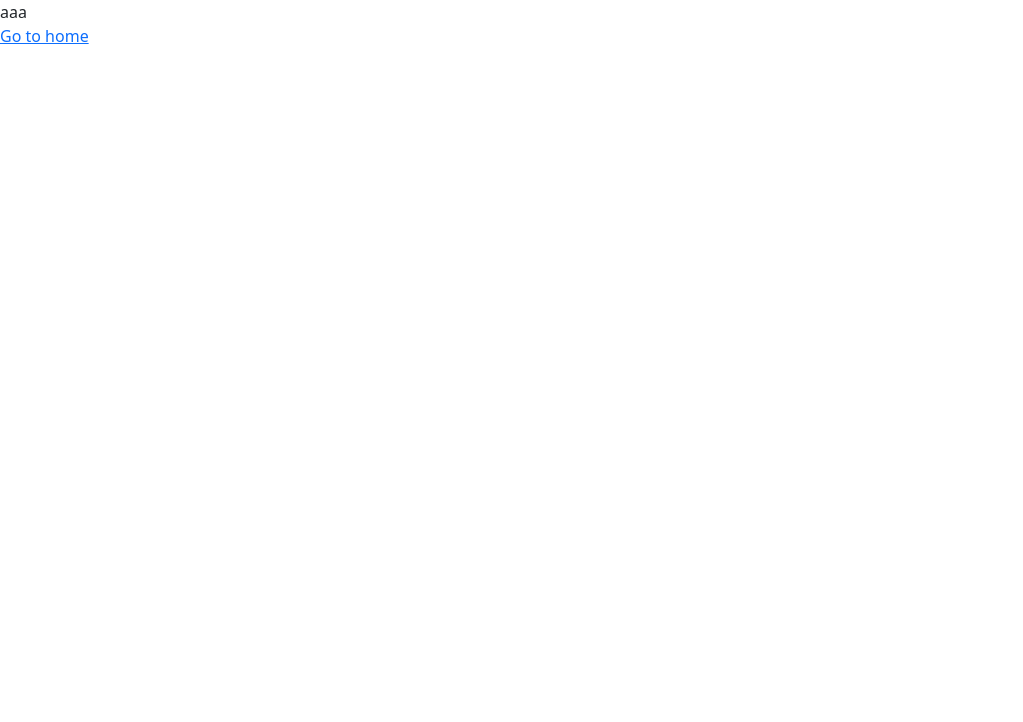
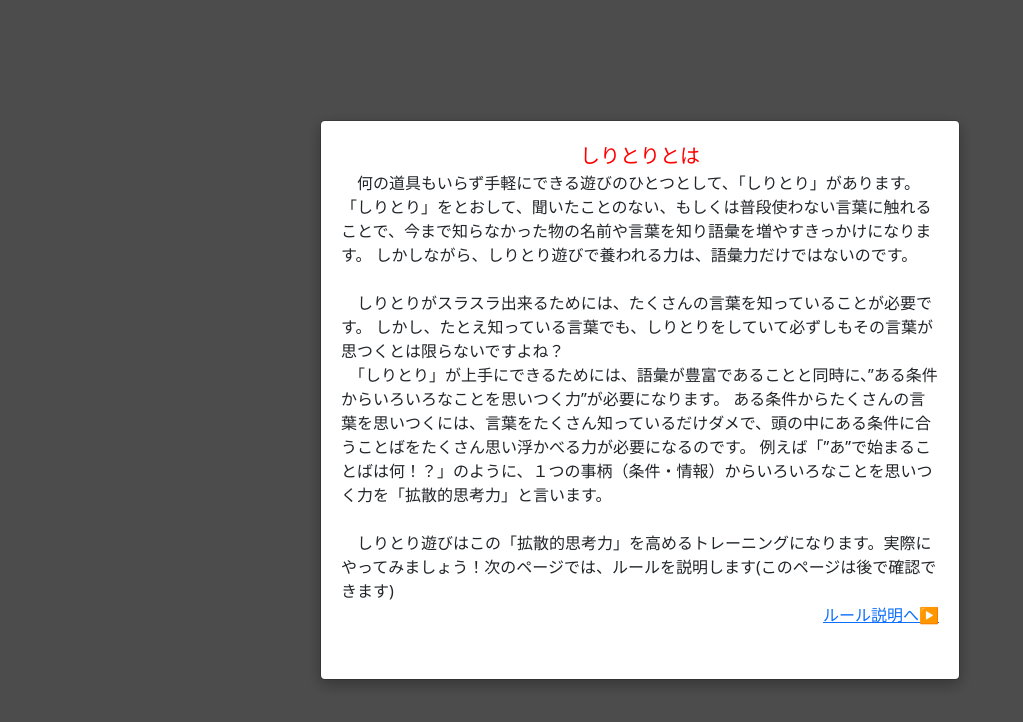
Before and after one commit to ryudama/siritori, a Vue app: page / in a window 1280 px wide. Before the commit this address had no page. Shown: the top 722 px of the page, without its empty margins (0-1023 px from the left). Built offline with nearby package versions, Linux system fonts and the light colour scheme.

Commit message:
プレイヤー登録前まで

```diff
--- a/package.json
+++ b/package.json
@@ -10,6 +10,7 @@
   },
   "dependencies": {
     "bootstrap": "^5.3.2",
+    "pinia": "^2.1.7",
     "vue": "^3.3.11",
     "vue-router": "^4.2.5"
   },
--- a/src/App.vue
+++ b/src/App.vue
@@ -4,14 +4,7 @@ import { RouterView } from 'vue-router'
 </script>
 
 <template>
-  <div>
-    <div>aaa</div>
-    <router-link to="/aa">Go to home</router-link>
-  <div>
     <RouterView />
-  </div>
-  </div>
-
 </template>
 
 <style scoped>
--- /dev/null
+++ b/src/components/Explanation.vue
@@ -0,0 +1,83 @@
+<script setup>
+import { ref } from 'vue'
+import { useGameStart } from '@/stores/pinia.js'
+const usePinia = useGameStart()
+
+const start = () => {
+    usePinia.setExplaned()
+}
+
+const emit = defineEmits(['close'])
+
+const closeModal = () => {
+    emit('close')
+}
+
+</script>
+
+<template>
+    <div class="modal" @click="closeModal">
+        <div class="modal-content" @click.stop>
+            <div class="title">しりとりとは</div>
+            <div>　何の道具もいらず手軽にできる遊びのひとつとして、「しりとり」があります。<br>
+            「しりとり」をとおして、聞いたことのない、もしくは普段使わない言葉に触れることで、今まで知らなかった物の名前や言葉を知り語彙を増やすきっかけになります。
+            しかしながら、しりとり遊びで養われる力は、語彙力だけではないのです。<br><br>
+
+            　しりとりがスラスラ出来るためには、たくさんの言葉を知っていることが必要です。
+            しかし、たとえ知っている言葉でも、しりとりをしていて必ずしもその言葉が思つくとは限らないですよね？<br>
+
+            　「しりとり」が上手にできるためには、語彙が豊富であることと同時に、”ある条件からいろいろなことを思いつく力”が必要になります。
+
+            ある条件からたくさんの言葉を思いつくには、言葉をたくさん知っているだけダメで、頭の中にある条件に合うことばをたくさん思い浮かべる力が必要になるのです。
+
+            例えば「”あ”で始まることばは何！？」のように、１つの事柄（条件・情報）からいろいろなことを思いつく力を「拡散的思考力」と言います。<br><br>
+
+            　しりとり遊びはこの「拡散的思考力」を高めるトレーニングになります。<span v-if="usePinia.getExplaned()">実際にやってみましょう！次のページでは、ルールを説明します(このページは後で確認できます)</span>
+            </div>
+            <div class="toRule" v-if="usePinia.getExplaned()">
+                <router-link to="/Rule" @click="start">ルール説明へ▶️</router-link>
+            </div>
+        </div>
+    </div>
+</template>
+
+<style scoped>
+.modal{
+    /* 既存のスタイル */
+    position: fixed; /* ページに固定 */
+    top: 0;
+    left: 0;
+    width: 100%;
+    height: 100%;
+    background-color: rgba(0, 0, 0, 0.7); /* 半透明の黒い背景 */
+    display: flex;
+    flex-direction: column;
+    align-items: center; /* 中央揃え */
+    justify-content: center; /* 中央揃え */
+    z-index: 1000; /* 他の要素より前面に */
+}
+
+.modal-content{
+    width: 50%;
+    height: 70%;
+    background-color: white;
+    padding: 20px;
+    border-radius: 5px;
+    box-shadow: 0 5px 15px rgba(0, 0, 0, 0.3);
+    display: flex;
+    flex-direction: column;
+    z-index: 1001;
+    overflow: auto;
+}
+
+.title{
+    text-align: center;
+    font-size: 20px;
+    color: red;
+}
+
+.toRule{
+    display: flex;
+    justify-content: flex-end;
+}
+</style>
--- /dev/null
+++ b/src/components/Member.vue
@@ -0,0 +1,65 @@
+<script setup>
+import { ref } from 'vue'
+
+const member = ref(2)
+
+const startGame = () => {
+}
+
+</script>
+
+<template>
+    <div class="modal">
+        <div class="modal-content">
+            <div>ゲームの参加人数を入力してください</div>
+            <input type="number" class="mt-3 number" v-model="member" :min="2">
+            <div v-if="member" class="mt-3">参加するメンバーの名前を入力してください</div>
+            <div v-for="name in member" :key="name">
+                <input type="text" :value="'プレイヤー' +name" class="mt-3">
+            </div>
+            <div class="toGame">
+                <router-link to="/Top" v-show="member" @click="startGame">ゲームスタート！</router-link>
+            </div>
+        </div>
+    </div>
+</template>
+
+<style scoped>
+.modal{
+    /* 既存のスタイル */
+    position: fixed; /* ページに固定 */
+    top: 0;
+    left: 0;
+    width: 100%;
+    height: 100%;
+    background-color: rgba(0, 0, 0, 0.7); /* 半透明の黒い背景 */
+    display: flex;
+    flex-direction: column;
+    align-items: center; /* 中央揃え */
+    justify-content: center; /* 中央揃え */
+    z-index: 1000; /* 他の要素より前面に */
+}
+
+.modal-content{
+    width: 40%;
+    height: 90%;
+    background-color: white;
+    padding: 20px;
+    border-radius: 5px;
+    box-shadow: 0 5px 15px rgba(0, 0, 0, 0.3);
+    display: flex;
+    flex-direction: column;
+    z-index: 1001;
+    overflow: auto;
+}
+
+.number{
+    width:80px;
+}
+
+.toGame {
+    display: flex;
+    justify-content: flex-end;
+}
+
+</style>
--- /dev/null
+++ b/src/components/Rule.vue
@@ -0,0 +1,73 @@
+<script setup>
+import { useGameStart } from '@/stores/pinia.js'
+const usePinia = useGameStart()
+
+const start = () => {
+    usePinia.setRuled()
+}
+
+const emit = defineEmits(['close'])
+
+const closeModal = () => {
+    emit('close')
+}
+
+</script>
+
+<template>
+    <div class="modal" @click="closeModal">
+        <div class="modal-content" @click.stop>
+            <div class="title">ルール説明</div>
+            <div>　　言ってはいけない言葉を言ってしまった人は脱落し、最後の1人になれば勝利</div>
+            <ul><div>⭐️言ってはいけない言葉とは⭐️</div>
+                <li>一番最後に「ん」がつく言葉（例：「きりん」）</li>
+                <li>アルファベットが入っている言葉（例:「TV」）</li>
+                <li>前に言った同じ言葉。また、ひらがなとカタカナで同じものはすでに言ったものとする（例:「りんご」と言った後に「リンゴ」というと負け）</li>
+            </ul>
+            <div v-if="usePinia.getRuled()">実際にやってみましょう！下のメンバー登録で参加メンバーの登録ができます(このページは後で確認できます)</div>
+            <div class="toMember" v-if="usePinia.getRuled()">
+                <router-link to="/Member" @click="start">メンバー登録へ▶️</router-link>
+            </div>
+        </div>
+    </div>
+</template>
+
+<style scoped>
+.modal{
+    /* 既存のスタイル */
+    position: fixed; /* ページに固定 */
+    top: 0;
+    left: 0;
+    width: 100%;
+    height: 100%;
+    background-color: rgba(0, 0, 0, 0.7); /* 半透明の黒い背景 */
+    display: flex;
+    flex-direction: column;
+    align-items: center; /* 中央揃え */
+    justify-content: center; /* 中央揃え */
+    z-index: 1000; /* 他の要素より前面に */
+}
+
+.modal-content{
+    width: 50%;
+    height: 90%;
+    background-color: white;
+    padding: 20px;
+    border-radius: 5px;
+    box-shadow: 0 5px 15px rgba(0, 0, 0, 0.3);
+    display: flex;
+    flex-direction: column;
+    z-index: 1001;
+}
+
+.title{
+    text-align: center;
+    font-size: 20px;
+    color: red;
+}
+
+.toMember {
+    display: flex;
+    justify-content: flex-end;
+}
+</style>
--- /dev/null
+++ b/src/components/Top.vue
@@ -0,0 +1,34 @@
+<script setup>
+import { ref } from 'vue'
+
+import Explanation from './Explanation.vue'
+import Rule from './Rule.vue'
+
+const explanation = ref(false)
+const rule = ref(false)
+
+const openExplanationModal = () => {
+    explanation.value = !explanation.value
+}
+
+const openRuleModal = () => {
+    rule.value = !rule.value
+}
+
+</script>
+
+<template>
+    <div>
+        <button @click="openExplanationModal">説明</button>
+        <button @click="openRuleModal">ルール</button>
+        <div>Top</div>
+
+        <Explanation v-if="explanation" @close="explanation = false"/>
+        <Rule v-if="rule" @close="rule = false"/>
+
+    </div>
+</template>
+
+<style scoped>
+
+</style>
--- a/src/components/aa.vue
+++ /dev/null
@@ -1,24 +0,0 @@
-<script setup>
-import { ref } from 'vue'
-
-const bbb = ref(false)
-
-const aaa= () =>{
-  bbb.value = !bbb.value
-
-}
-
-</script>
-
-<template>
-  <div>
-    <div>aaaファイル</div>
-    <div class="bg-danger">非表示コメント</div>
-    <div v-show="bbb">bbb</div>
-    <button @click="aaa">消失</button>
-  </div>
-</template>
-
-<style scoped>
-
-</style>
--- a/src/main.js
+++ b/src/main.js
@@ -1,6 +1,7 @@
 import './assets/main.css'
 
 import { createApp } from 'vue'
+import { createPinia } from 'pinia'
 import App from './App.vue'
 import router from './router'
 
@@ -10,5 +11,6 @@ import 'bootstrap/dist/js/bootstrap.bundle.min.js'
 
 const app = createApp(App)
 app.use(router)
+app.use(createPinia())
 
 app.mount('#app')
--- a/src/router/index.js
+++ b/src/router/index.js
@@ -2,14 +2,29 @@ import { createRouter, createWebHistory } from 'vue-router'
 
 
 const router = createRouter({
-  history: createWebHistory(import.meta.env.BASE_URL),
-  routes: [
+    history: createWebHistory(import.meta.env.BASE_URL),
+    routes: [
     {
-      path: '/aa',
-      name: 'aa',
-      component: () => import('../components/aa.vue')
-    }
-  ]
+        path: '/',
+        name: 'Explanation',
+        component: () => import('../components/Explanation.vue')
+    },
+    {
+        path: '/Top',
+        name: 'Top',
+        component: () => import('../components/Top.vue')
+    },
+    {
+        path: '/Rule',
+        name: 'Rule',
+        component: () => import('../components/Rule.vue')
+    },
+    {
+        path: '/Member',
+        name: 'Membere',
+        component: () => import('../components/Member.vue')
+    },
+    ]
 })
 
 export default router
--- /dev/null
+++ b/src/stores/pinia.js
@@ -0,0 +1,32 @@
+import { ref } from 'vue'
+import { defineStore } from 'pinia'
+
+export const useGameStart = defineStore('gameStart', () => {
+  const isExplaned = ref(true)
+  const isRuled = ref(true)
+
+  return {
+    getExplaned: () => isExplaned.value,
+    setExplaned: () => {
+        isExplaned.value = false
+    },
+    getRuled: () => isRuled.value,
+    setRuled: () => {
+        isRuled.value = false
+    },
+  }
+})
+
+export const usePlayer = defineStore('player', () => {
+    const playerName = ref([])
+
+    return {
+        getPlayerName: () => playerName.value,
+        setPlayerName: (name) => {
+            playerName.value = name
+        },
+
+    }
+})
+
+export default useGameStart
```
Also changed, not shown: 1 other file (tests, documents, lock files or other folders).
